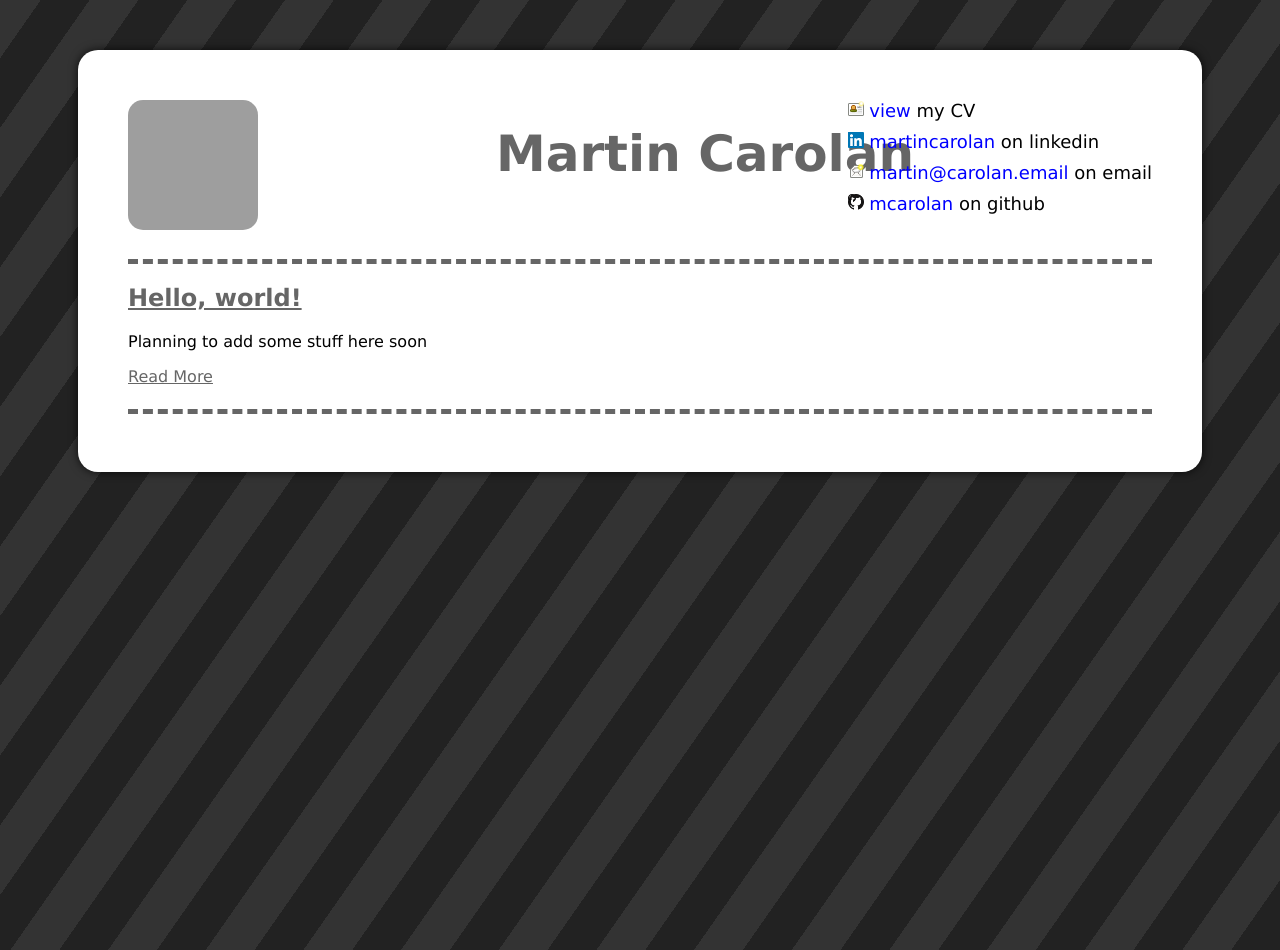
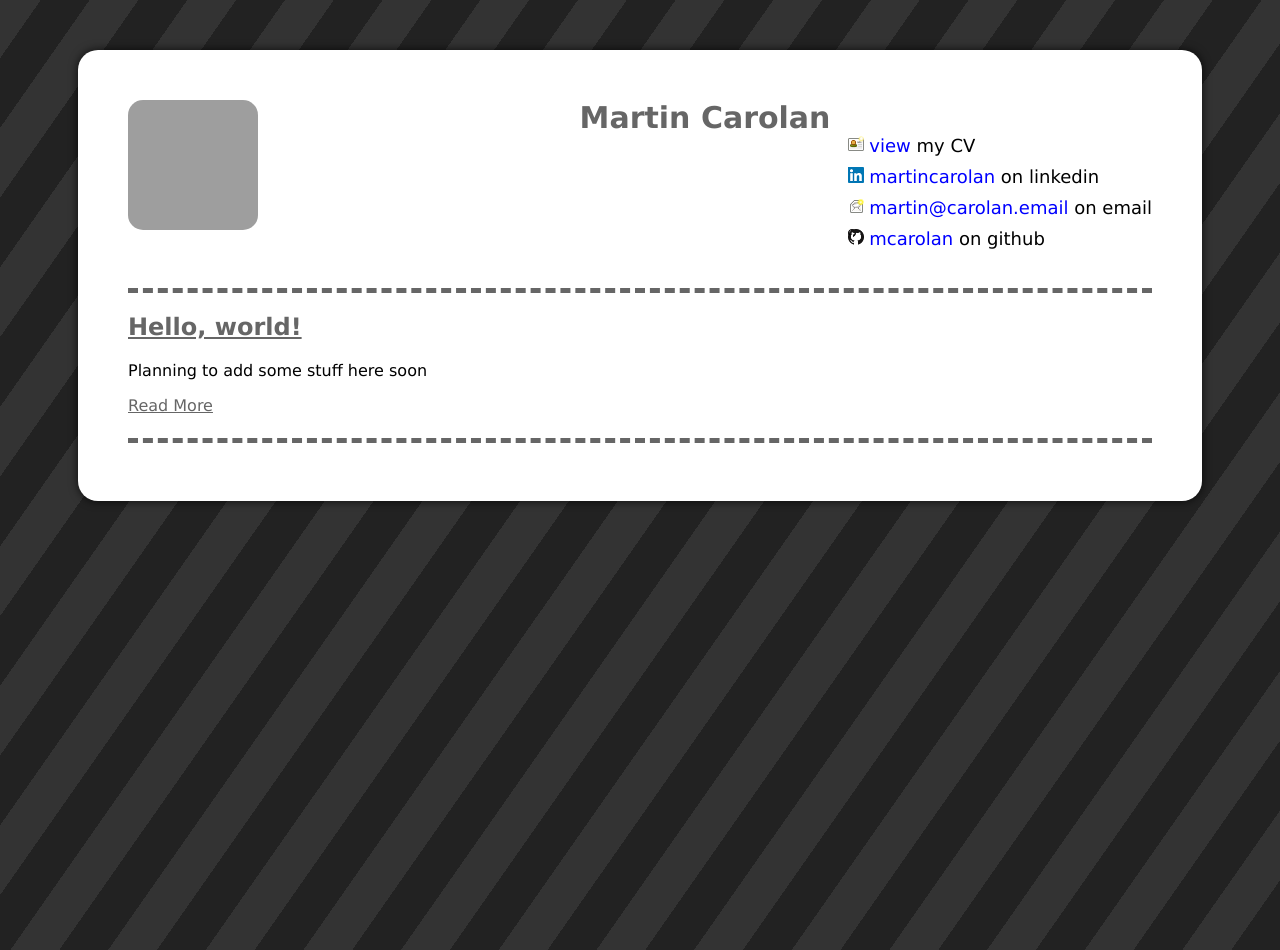
Before and after one commit to mcarolan/mcarolan.github.io, a Jekyll site: the page built from index.html, in a window 1280 px wide. Built offline with Jekyll 4.4.1, drawn with Linux system fonts in a browser that asks for light colours; grey boxes are pictures that could not be loaded.

Commit message:
Navigate to mcarolan.net upon clicking avatar. Better placement of right hand links for mobile browsers

```diff
--- a/_layouts/default.html
+++ b/_layouts/default.html
@@ -7,7 +7,7 @@
   <body>
     <div id="centerDiv">
       <div id="headingContainer">
-        <div id="githubAvatar"></div>
+        <div id="githubAvatar" onclick="javascript:window.location='https://mcarolan.net'"></div>
         <div id="heading"><h1><a href="/">Martin Carolan</a></h1></div>
         <div id="links">
           <ul>
--- a/css/main.css
+++ b/css/main.css
@@ -11,10 +11,9 @@
 
 #heading h1 {
     text-align: center;
-    font-size: 50px;
+    font-size: 30px;
     padding: 0;
     margin: 0;
-    padding-top: 25px;
 }
 
 #heading a {
@@ -34,12 +33,11 @@
     width: 130;
     height: 130;
     border-radius: 15px;
+    cursor: pointer;
 }
 
 #links {
-  position: absolute;
-  top: 0;
-  right: 0;
+  float: right;
 }
 
 hr {
```
